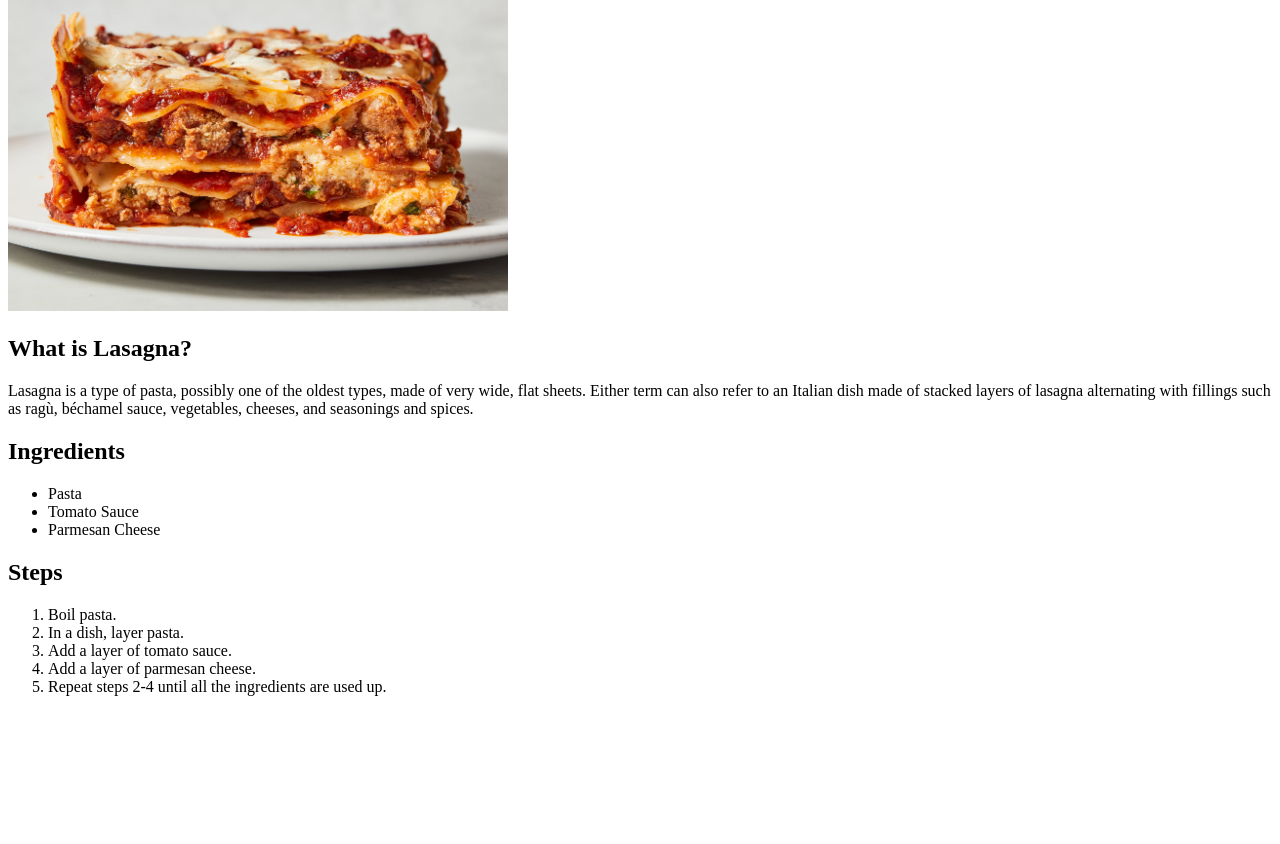
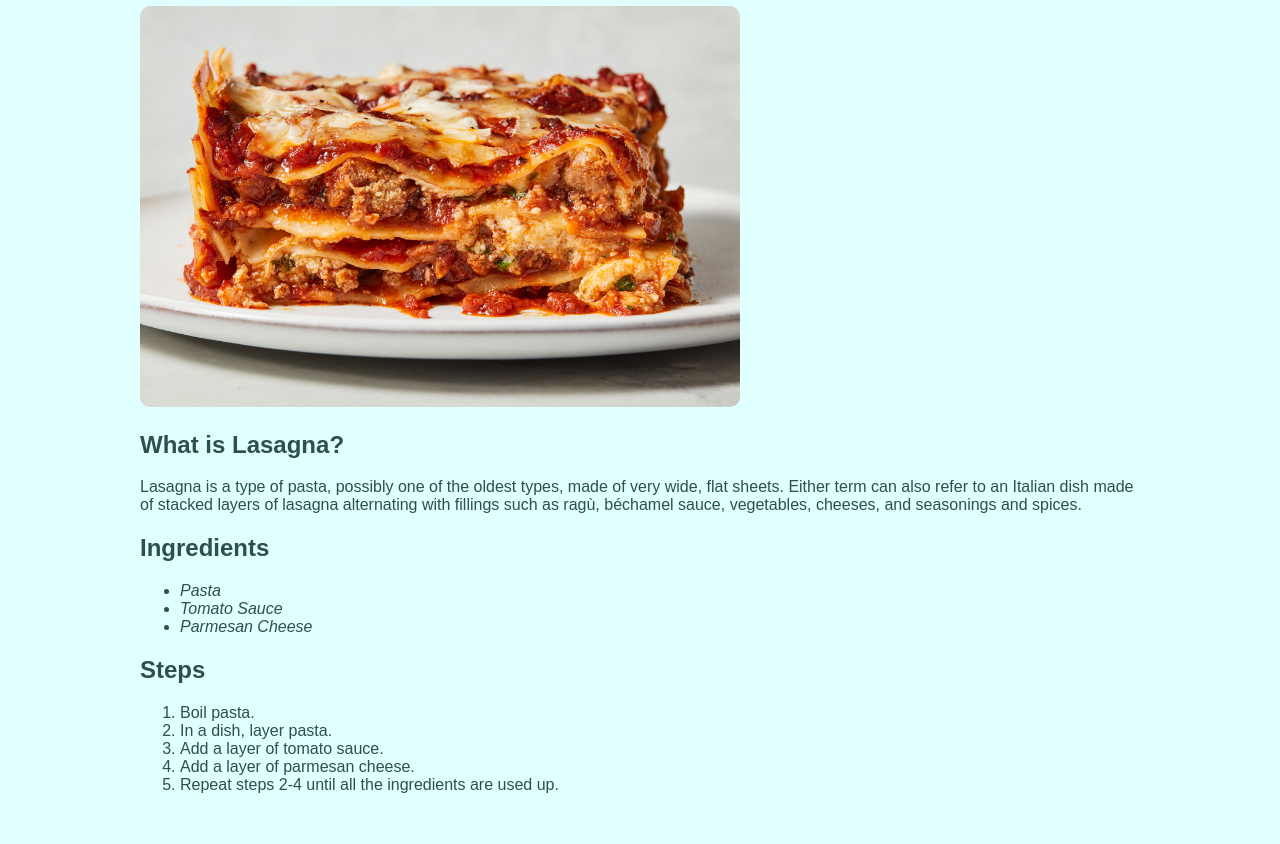
Before and after one commit to ken-ux/odin-recipes, a plain HTML site: page recipes/lasagna.html in a window 1280 px wide. Shown: the part 102-946 px from the top of the page. Before the commit the page ends 814 px from the top, so only its background shows below. Drawn offline with Linux system fonts and the light colour scheme.

Commit message:
Add styles

```diff
--- a/recipes/lasagna.html
+++ b/recipes/lasagna.html
@@ -3,10 +3,11 @@
   <head>
     <meta charset="UTF-8" />
     <title>Odin Recipes: Lasagna</title>
+    <link rel="stylesheet" href="../style.css" />
   </head>
   <body>
     <h1>Lasagna</h1>
-    <img src="../images/lasagna.jpeg" alt="lasagna" width="500px" />
+    <img src="../images/lasagna.jpeg" alt="lasagna" />
     <h2>What is Lasagna?</h2>
     <p>
       Lasagna is a type of pasta, possibly one of the oldest types, made of very
--- /dev/null
+++ b/style.css
@@ -0,0 +1,14 @@
+body {
+    background-color: lightcyan;
+    color: darkslategrey;
+    font-family: Arial, Helvetica, sans-serif;
+    max-width: 1000px;
+    margin: 50px auto;
+}
+ul li {
+    font-style: italic;
+}
+img {
+    border-radius: 10px;
+    width: 60%;
+}
```
Also changed, not shown: index.html (+1 -0 lines), recipes/icecream.html (+2 -1 lines), recipes/pickledonions.html (+2 -1 lines).
